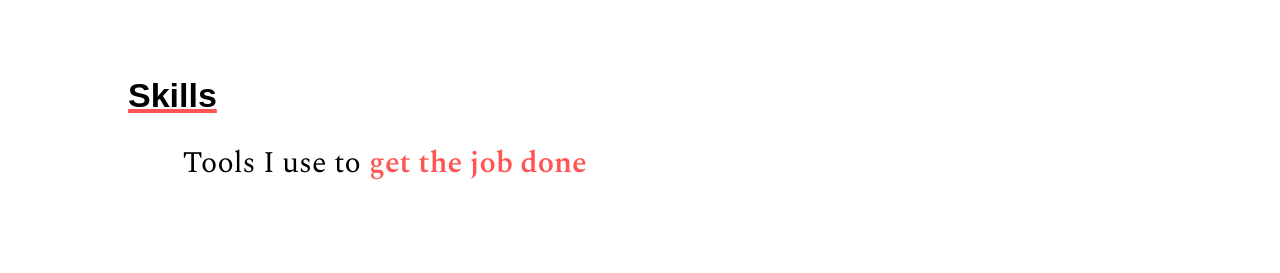
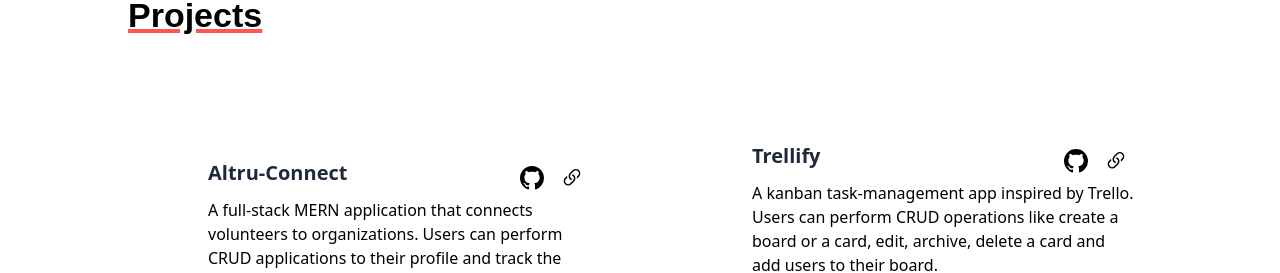
Before and after one commit to cchow33/my-portfolio, a Next.js app: page / in a window 1280 px wide. Shown: the part 858-1131 px from the top of the page. Built offline with nearby package versions, Linux system fonts and the light colour scheme.

Commit message:
reorder sections

```diff
--- a/components/Contact.js
+++ b/components/Contact.js
@@ -11,7 +11,7 @@ const Contact = () => {
         class="font-display text-[20px]
       leading-loose  xs:text-[14px] sm:text-[18px] xl:text-[18px]"
       >
-        Have a question or want to hire me? Email me at
+        Have a question or an opportunity for me? Email me at
         <a href="mailto:reach.cchow@gmail.com" class="underline ml-2 mr-2">
           reach.cchow@gmail.com{" "}
         </a>
--- a/components/Main.js
+++ b/components/Main.js
@@ -63,7 +63,7 @@ const Main = () => {
 
               <a
                 target="_blank"
-                href="https://drive.google.com/file/d/13UZxgVMTDyZklTF3JHaHPQY7pl8LJ9Qk/view?usp=sharing"
+                href="https://drive.google.com/file/d/1BYbF9BNK-U9CGnkHyJ1D1smxla_yz2c2/view?usp=sharing"
                 rel="noopener noreferrer"
                 class="relative inline-block px-1 py-0 font-medium group m-[10px]"
               >
--- a/components/Navbar.js
+++ b/components/Navbar.js
@@ -3,7 +3,7 @@ import { CgMenuRight } from "react-icons/cg";
 import { GrClose } from "react-icons/gr";
 
 const Navbar = () => {
-  const links = ["Skills", "Projects", "Contact"];
+  const links = ["Projects", "Skills", "Contact"];
 
   const [navbar, setNavbar] = useState(false);
 
--- a/components/Skills.js
+++ b/components/Skills.js
@@ -74,12 +74,7 @@ const Skills = () => {
           Skills
         </h1>
 
-        <p class="font-display text-[30px] mb-[2%] xs:text-[16px] sm:text-[22px] sm:pl-[9%]  xl:text-[30px] xl:pl-[5%]">
-          Tools I use to
-          <span class="pl-[8px] font-bold text-[#ff5555]">
-            get the job done
-          </span>
-        </p>
+        <p class="font-display text-[30px] mb-[2%] xs:text-[16px] sm:text-[22px] sm:pl-[9%]  xl:text-[30px] xl:pl-[5%]"></p>
 
         <div class="grid grid-cols-4 gap-5 pt-[8%] xs:grid grid-cols-3 gap-5">
           {skills.map((e, i) => {
--- a/pages/index.js
+++ b/pages/index.js
@@ -12,8 +12,8 @@ export default function Home() {
       <Navbar />
       <Main />
       <ScrollToTop />
+      <Projects />
       <Skills />
-      <Projects />
       <Contact />
       <Footer />
     </>
```
